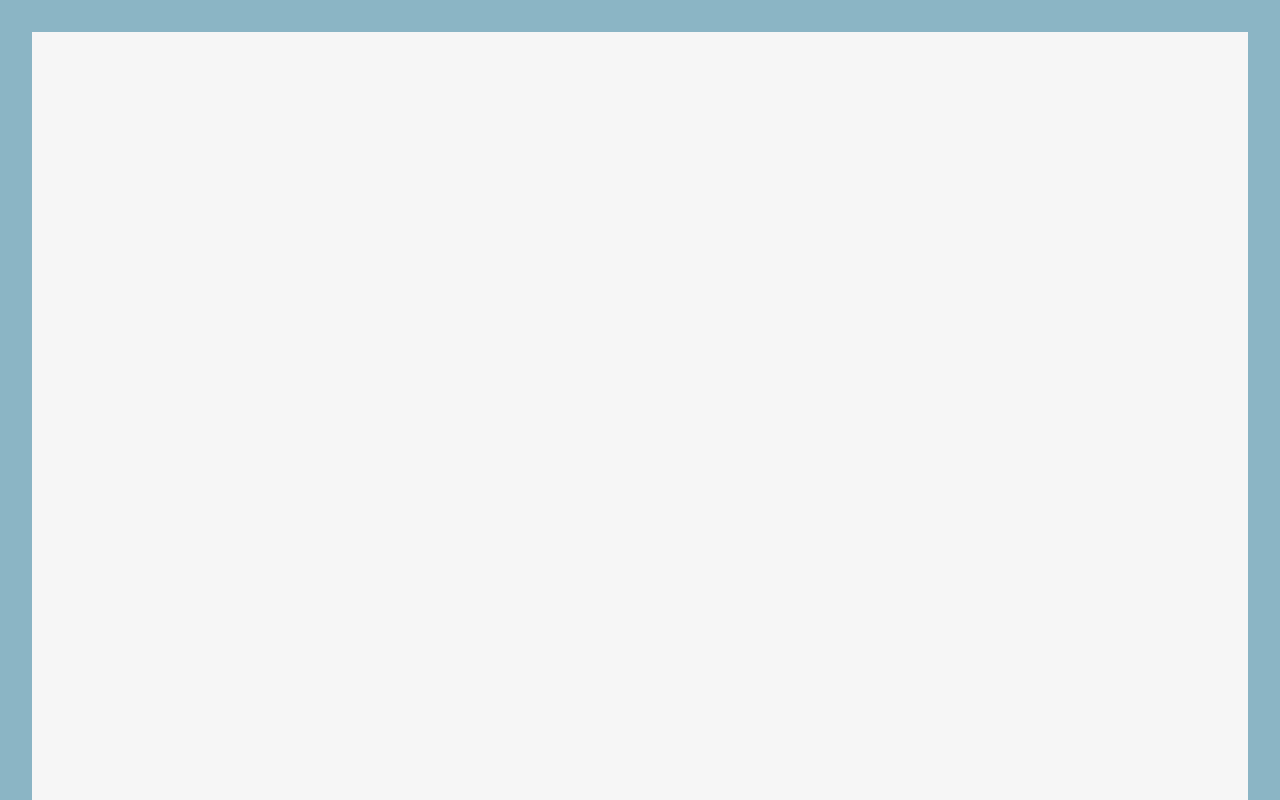
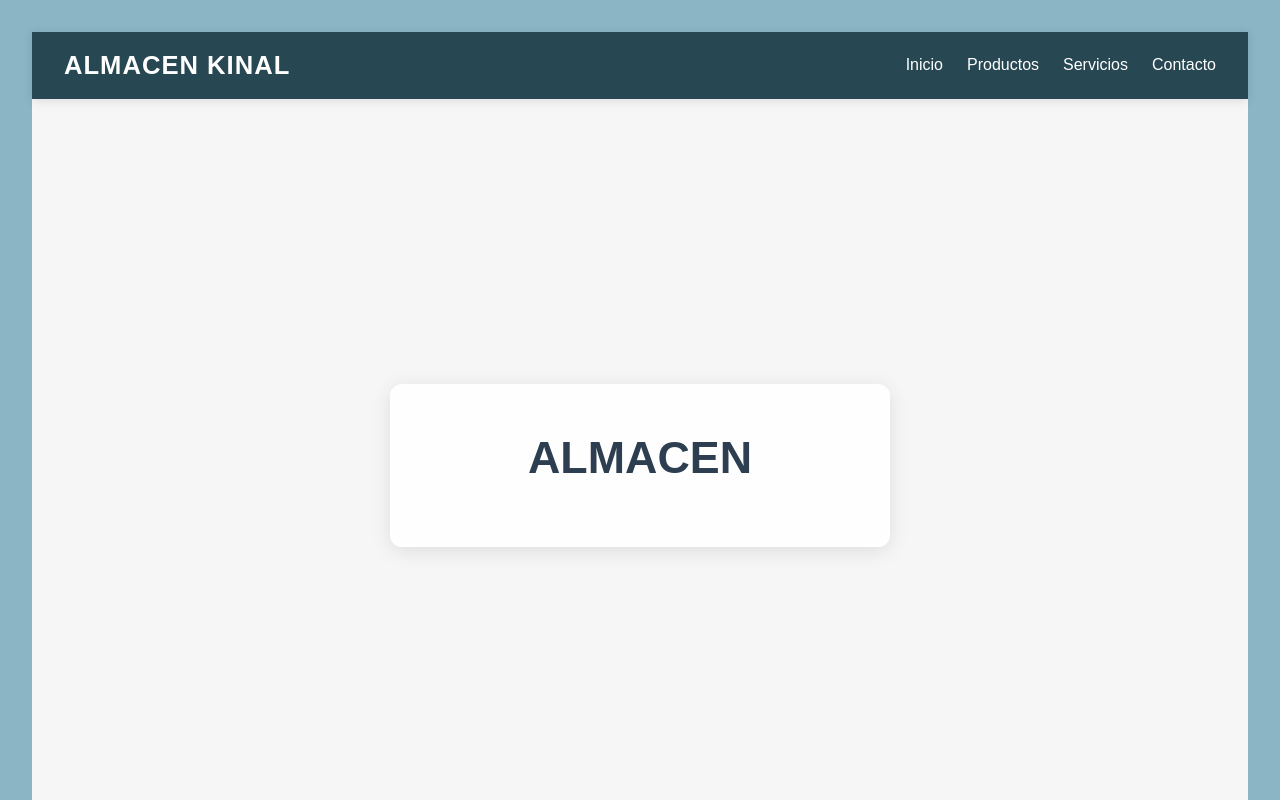
Before and after one commit to dreyes-2022433/Almacenadora, a React (Vite) app in the folder Frontend/: page /Home in a window 1280 px wide. Built offline with nearby package versions, Linux system fonts and the light colour scheme.

Commit message:
Actualizar Mainpage.jsx con mejoras en la interfaz de usuario y cambios en el contenido

```diff
--- a/Frontend/src/pages/Mainpage.jsx
+++ b/Frontend/src/pages/Mainpage.jsx
@@ -1,15 +1,10 @@
 import React from 'react'
-import '../pages/MainPage.css'
-
+import './MainPage.css'
 
 export const Home = () => {
   return (
-    //<> react Fragments
     <>
-   <body>
-
-<div className="background-image"></div>
-
+      <div className="background-image">
         <header>
           <h1>ALMACEN KINAL</h1>
           <nav>
@@ -21,12 +16,11 @@ export const Home = () => {
         </header>
 
         <div className="content">
+          <div className="content-card">
             <h2>ALMACEN</h2>
-
           </div>
-
-</body>
-
+        </div>
+      </div>
     </>
   )
 }
```
Lines whose indentation alone changed are shown as unchanged.
